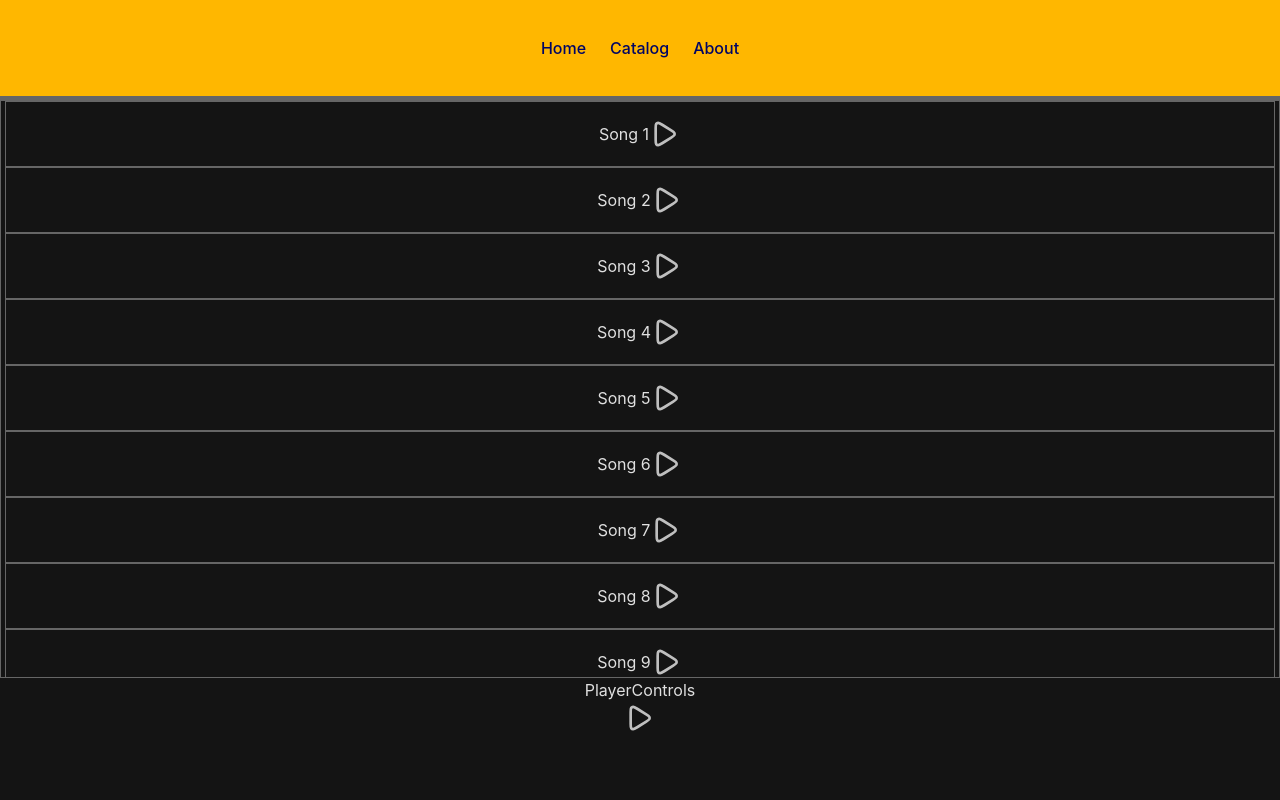
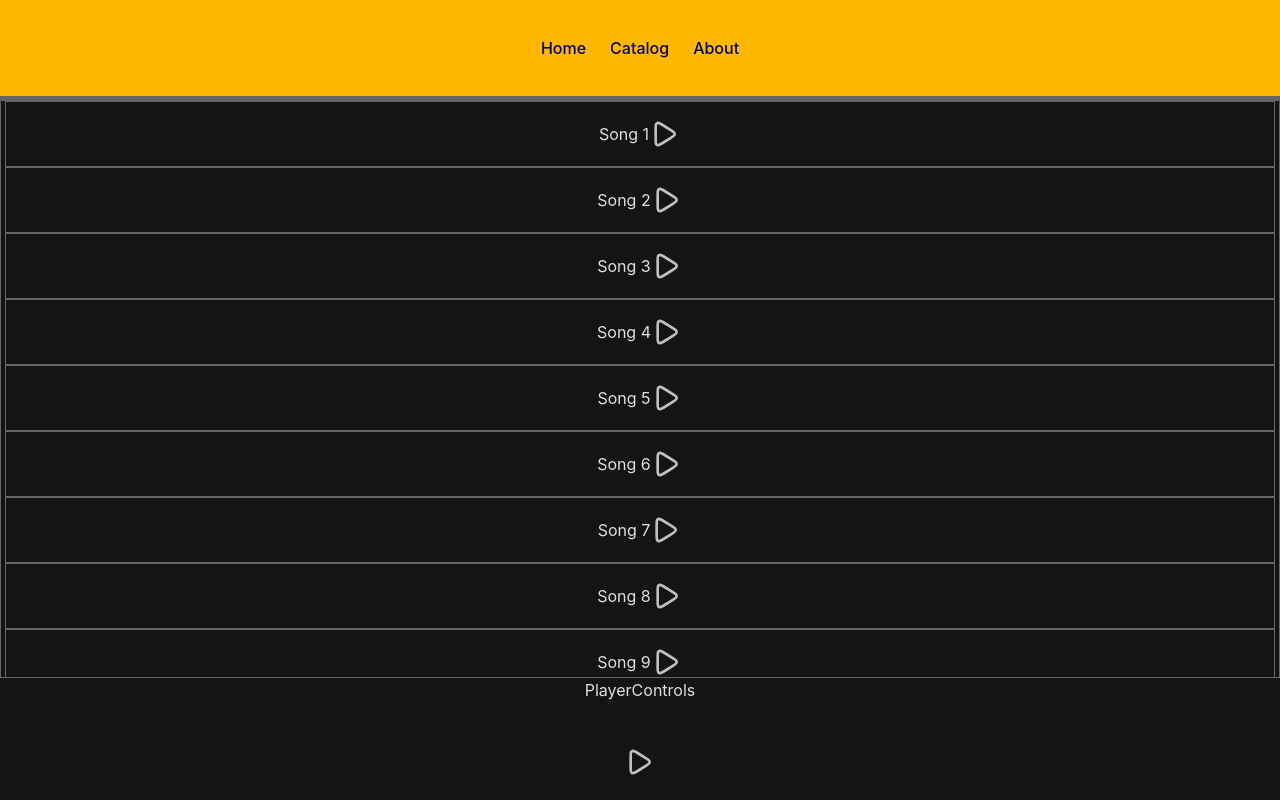
Before and after one commit to vikkingr/BeatsUI, a React (Vite) app: page / in a window 1280 px wide. Built offline with nearby package versions, Linux system fonts and the light colour scheme.

Commit message:
adjust size of player

```diff
--- a/src/components/PlayerControls/PlayerControls.scss
+++ b/src/components/PlayerControls/PlayerControls.scss
@@ -5,7 +5,7 @@
     flex-direction: column;
     justify-content: space-between;
     align-items: center;
-    height: 100%;
+    height: 100px;
     width: 100%;
     margin: 0px;
     padding: 0px;
```
